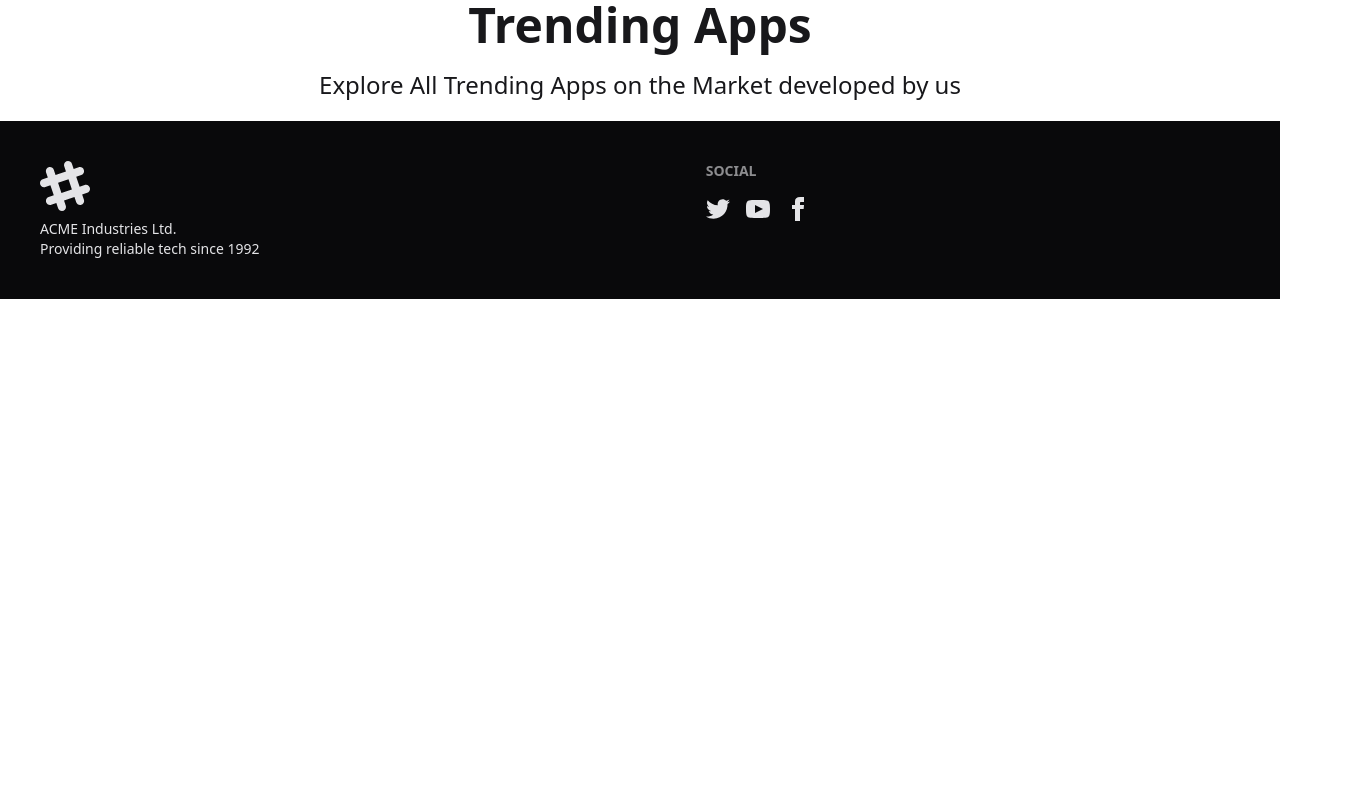
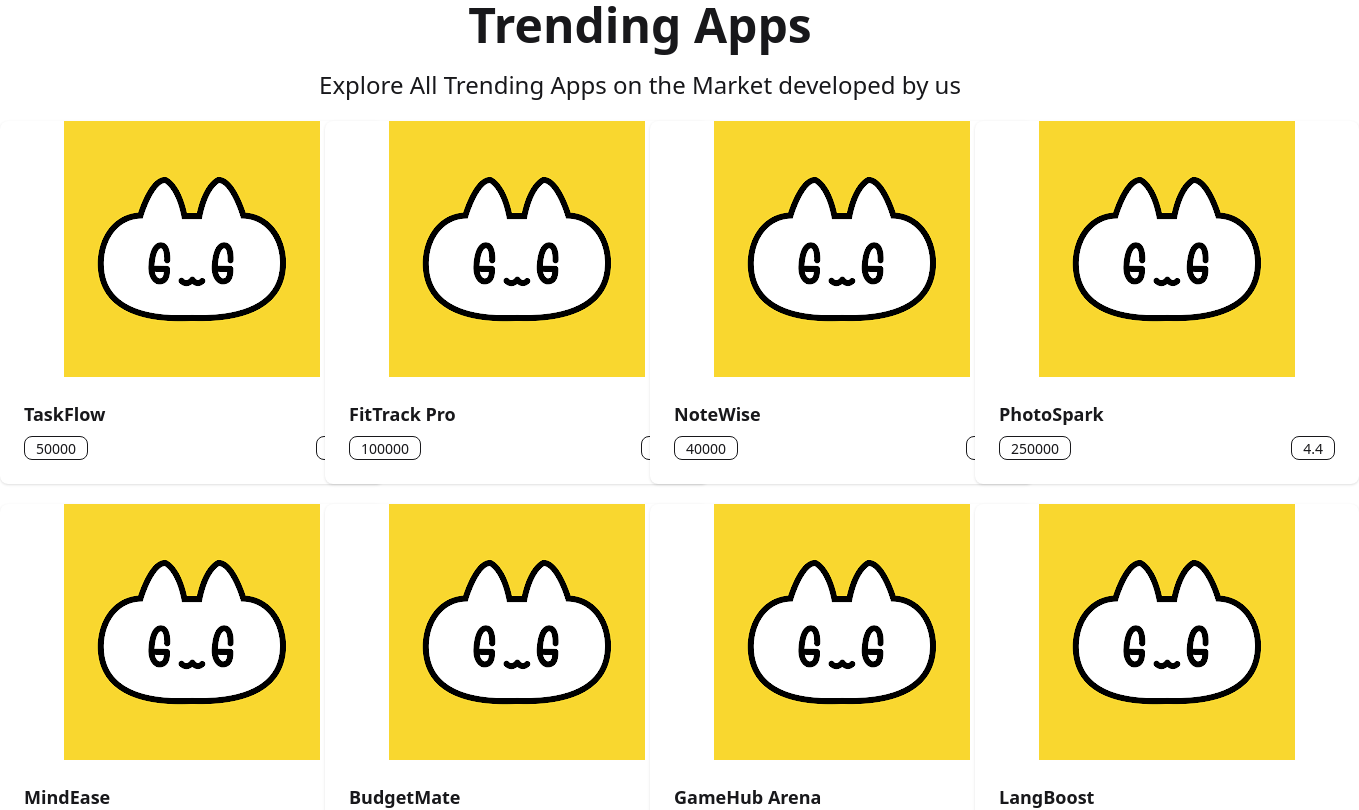
Before and after one commit to hasan700666/Assignment-8, a React (Vite) app in the folder Hero-Apps (vite file)/: page / in a window 1280 px wide. Shown: the part 1240-2050 px from the top of the page, 1359 px wide, since content can reach past the window. Before the commit the page ends 1539 px from the top, so only its background shows below. Built offline with nearby package versions, Linux system fonts and the light colour scheme.

Commit message:
data loding in home section is done

```diff
--- a/Hero-Apps (vite file)/src/Router/Router.jsx
+++ b/Hero-Apps (vite file)/src/Router/Router.jsx
@@ -2,6 +2,12 @@ import { createBrowserRouter } from "react-router";
 import Home from "../compunent/Page/Home";
 import Root from "../Root/Root";
 import Error from "../compunent/Error";
+
+async function dataLoader() {
+  const data = await fetch("TopAppData.json");
+  const dataJSON = await data.json();
+  return dataJSON;
+}
 
 export const router = createBrowserRouter([
   {
@@ -12,6 +18,7 @@ export const router = createBrowserRouter([
       {
         index: true,
         path: "/",
+        loader: dataLoader,
         Component: Home,
       },
     ],
--- a/Hero-Apps (vite file)/src/compunent/Page/Home.jsx
+++ b/Hero-Apps (vite file)/src/compunent/Page/Home.jsx
@@ -1,7 +1,13 @@
 import React from "react";
 import MovileIMG from "../../assets/hero.png";
+import { useLoaderData } from "react-router";
+import HomeData from "./HomeData";
 
 const Home = () => {
+  const data = useLoaderData();
+
+  //console.log(data);
+
   return (
     <div>
       <div className="text-5xl font-bold text-center mt-10">
@@ -55,7 +61,11 @@ const Home = () => {
         <div className="text-2xl text-center my-5">
           Explore All Trending Apps on the Market developed by us
         </div>
-        <div></div>
+        <div className="lg:grid md:grid sm:grid lg:grid-cols-4 md:grid-cols-3 sm:grid-cols-2 flex flex-col justify-center items-center gap-5">
+          {data.map((data) => (
+            <HomeData data={data}></HomeData>
+          ))}
+        </div>
       </div>
     </div>
   );
--- /dev/null
+++ b/Hero-Apps (vite file)/src/compunent/Page/HomeData.jsx
@@ -0,0 +1,27 @@
+import React from "react";
+import IMG from "../../assets/demo-app (1).webp";
+
+const HomeData = ({ data }) => {
+  const comeData = data;
+
+  console.log(comeData);
+
+  return (
+    <div>
+      <div className="card bg-base-100 w-96 shadow-sm">
+        <figure>
+          <img src={IMG} />
+        </figure>
+        <div className="card-body">
+          <h2 className="card-title">{data.title}</h2>
+          <div className="card-actions justify-between">
+            <div className="badge badge-outline">{data.downloads}</div>
+            <div className="badge badge-outline">{data.ratingAvg}</div>
+          </div>
+        </div>
+      </div>
+    </div>
+  );
+};
+
+export default HomeData;
```
Also changed, not shown: Hero-Apps (vite file)/src/assets/demo-app (1).webp (added).
